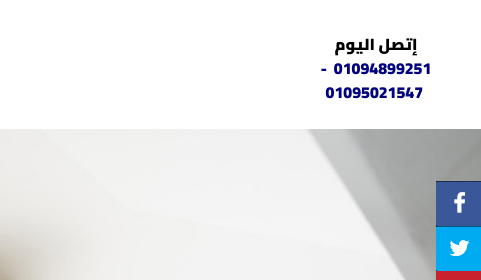
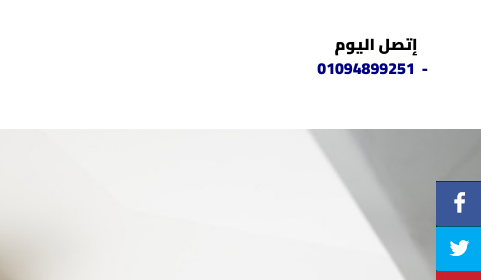
Before and after one commit to code-house10/ibnelbalad, a plain HTML site: page index.html in a window 1280 px wide. Shown: the top 280 px of the page, 799-1280 px from the left. Drawn offline with Linux system fonts and the light colour scheme; animation ran at ten frames a second.

Commit message:
Update index.html

```diff
--- a/index.html
+++ b/index.html
@@ -663,7 +663,7 @@ $(document).ready(function()
 </div>
 <div class="col-3">
 <div id="wb_Text12">
-<span style="color:#000000;font-family:Arial;font-size:13px;line-height:16px;"><br><br></span><span style="color:#000000;font-family:Cairo;font-size:16px;line-height:24px;"><strong>إتصل اليوم&nbsp; </strong></span><span style="color:#000080;font-family:Cairo;font-size:16px;line-height:24px;"><strong>01094899251&nbsp; -&nbsp; 01095021547</strong></span><span style="color:#000000;font-family:Cairo;font-size:16px;line-height:16px;"><strong><br></strong></span>
+<span style="color:#000000;font-family:Arial;font-size:13px;line-height:16px;"><br><br></span><span style="color:#000000;font-family:Cairo;font-size:16px;line-height:24px;"><strong>إتصل اليوم&nbsp; </strong></span><span style="color:#000080;font-family:Cairo;font-size:16px;line-height:24px;"><strong>01094899251&nbsp; -&nbsp; </strong></span><span style="color:#000000;font-family:Cairo;font-size:16px;line-height:16px;"><strong><br></strong></span>
 </div>
 </div>
 </div>
```
